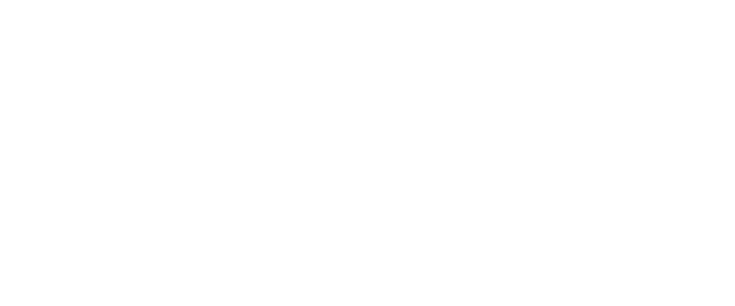
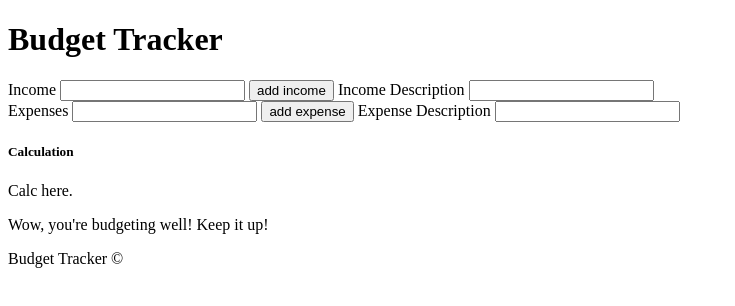
Before and after one commit to supernova147/Budget_Tracker, a plain HTML site: page index.html in a window 1280 px wide. Shown: the whole page, without its empty margins (0-735 px from the left). Drawn offline with Linux system fonts and the light colour scheme.

Commit message:
[CHECKPOINT]---Main HTML elements added to the page.

```diff
--- a/index.html
+++ b/index.html
@@ -8,6 +8,41 @@
 </head>
 <body>
 
+    <main>
+
+    <h1 class="budget_tracker--title">Budget Tracker</h1>
+
+    <div class="budget_tracker--ui" id="income_input">
+        <form>
+            <label for="income">Income</label>
+            <input type="text" name="income" id="income">
+            <input type="button" value="add income">
+            <label for="income_des">Income Description</label>
+            <input type="text" name="income_des" id="income_des">
+        </form>
+    </div>
+
+    <div class="budget_tracker--ui" id="expense_input">
+        <form> <label for="expenses">Expenses</label>
+            <input type="text" name="expenses" id="expenses">
+            <input type="button" value="add expense">
+            <label for="expense_des">Expense Description</label>
+            <input type="text" name="expense_des" id="expense_des">
+        </form>
+    </div>
+
+    <div class="budget_tracker--result">
+        <h5 class="budget_tracker--header">Calculation</h5>
+        <p id="calc_result">Calc here.</p>
+        <p>Wow, you're budgeting well! Keep it up!</p>
+    </div>
+
+    </main>
+
 <script src="script.js"></script>
+
+<footer>Budget Tracker &copy;</footer>
+
 </body>
+
 </html>
--- a/style.css
+++ b/style.css
@@ -0,0 +1 @@
+/* Write in SASS. */
```
